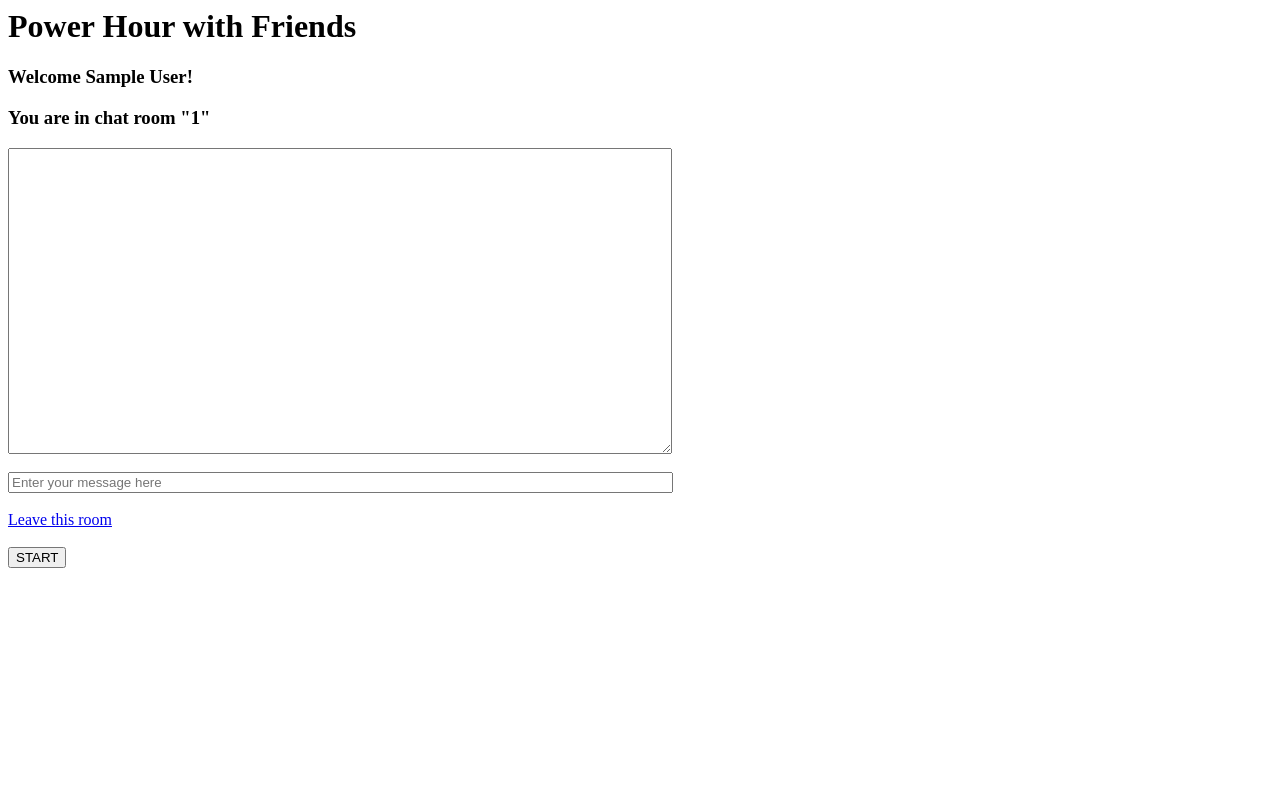
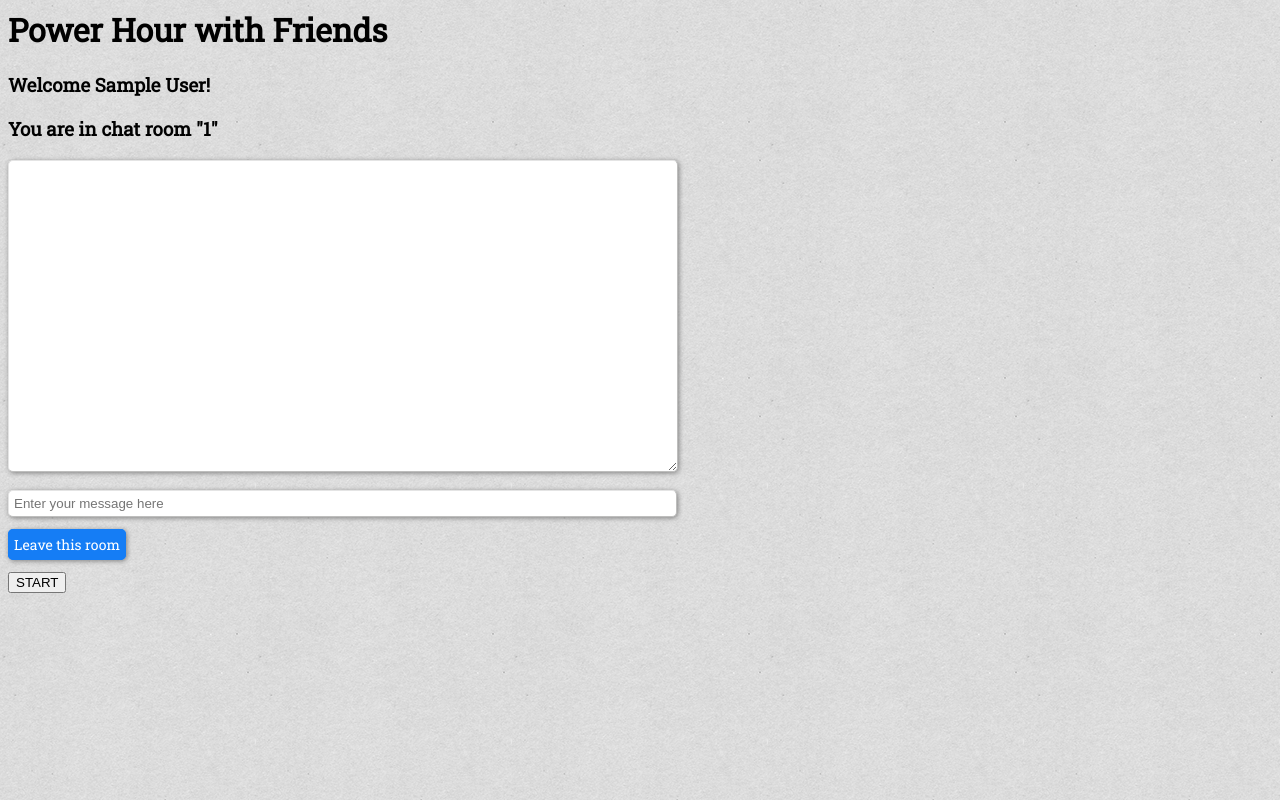
Before and after one commit to Castronova/ph-with-me, a Flask app: page /chat in a window 1280 px wide. Run offline with Flask 2, Linux system fonts and the light colour scheme; the visitor is signed in with stand-in values (Sample User, id 1); style sheets or scripts are compiled from the project's sources; some libraries are stand-ins or nearby versions.

Commit message:
Began styling the chat page

```diff
--- /dev/null
+++ b/app/static/chat.scss
@@ -0,0 +1,30 @@
+@import url('https://fonts.googleapis.com/css?family=Roboto+Slab');
+
+h1, h3 {
+    font-family: 'Roboto Slab', Helvetica, serif;
+}
+
+body {
+    background-image: url("images/cardboard_flat.png");
+}
+
+#chat, #text {
+  box-shadow: 1px 1px 5px grey;
+  border: 1px solid;
+  border-color: #e4e4e4 #bebebd #bebebd #e4e4e4;
+  border-radius: 5px;
+  padding: 5px;
+}
+
+#leave-room {
+    border: 1px solid;
+    border-color: #157df5;
+    border-radius: 5px;
+    box-shadow: 1px 1px 5px grey;
+    padding: 5px;
+    text-decoration: none;
+    color: white;
+    background-color: #157df5;
+    font-family: 'Roboto Slab', Helvetica, serif;
+    font-size: 14;
+}
--- a/app/templates/chat.html
+++ b/app/templates/chat.html
@@ -1,7 +1,8 @@
 {% block head %}
-        <title>Power Hour:{{ form.room }}</title>
+        <title>Power Hour: {{ form.room }}</title>
         <script type="text/javascript" src="//code.jquery.com/jquery-1.4.2.min.js"></script>
         <script type="text/javascript" src="//cdnjs.cloudflare.com/ajax/libs/socket.io/1.3.6/socket.io.min.js"></script>
+        <link rel="stylesheet" href="../static/chat.scss">
 {% endblock %}
 
 
@@ -17,7 +18,7 @@
 
         <textarea id="chat" cols="80" rows="20"></textarea><br><br>
         <input id="text" size="80" placeholder="Enter your message here"><br><br>
-        <a href="#" onclick="leave_room();">Leave this room</a>
+        <a id="leave-room" href="#" onclick="leave_room();">Leave this room</a>
 
         <br /><br />
 
--- a/app/templates/index.html
+++ b/app/templates/index.html
@@ -1,6 +1,6 @@
 <html>
     <head>
-      <link rel="stylesheet" href="../static/master.scss">
+      <link rel="stylesheet" href="../static/index.scss">
       <script src="https://maxcdn.bootstrapcdn.com/bootstrap/4.0.0/js/bootstrap.min.js" integrity="sha384-JZR6Spejh4U02d8jOt6vLEHfe/JQGiRRSQQxSfFWpi1MquVdAyjUar5+76PVCmYl" crossorigin="anonymous"></script>
 
         <title>PowerHour</title>
```
Also changed, not shown: app/static/images/cardboard_flat.png (added), app/static/index.scss (renamed from app/static/master.scss).
